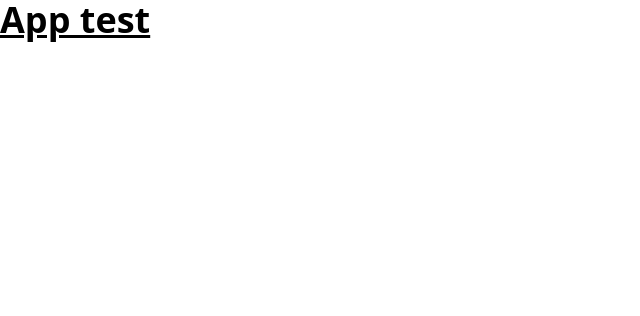
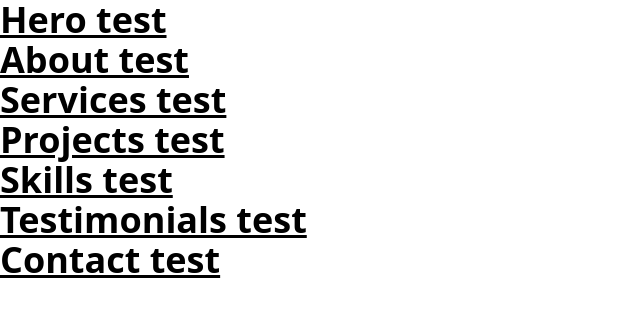
Before and after one commit to MarcioTanan/Meu-Portfolio, a React (Vite) app in the folder react-portfolio-dev/: page / in a window 1280 px wide. Shown: the top 316 px of the page, without its empty margins (0-640 px from the left). Built offline with nearby package versions, Linux system fonts and the light colour scheme.

Commit message:
update project

```diff
--- a/react-portfolio-dev/src/App.tsx
+++ b/react-portfolio-dev/src/App.tsx
@@ -1,10 +1,23 @@
 import { About } from './components/About'
+import { Hero } from './components/Hero'
+import { Contact } from './components/Contact'
+import { Projects } from './components/Projects'
+import { Services } from './components/Services'
+import { Skills } from './components/Skills'
+import { Testimonials } from './components/Testimonials'
+
 import './App.css'
 
 function App() {
   return (
     <main>
+      <Hero />
       <About/>
+      <Services/>
+      <Projects/>
+      <Skills/>
+      <Testimonials/>
+      <Contact/>
     </main>
   )
 }
--- a/react-portfolio-dev/src/components/About.tsx
+++ b/react-portfolio-dev/src/components/About.tsx
@@ -1,7 +1,7 @@
 export function About() {
   return(
     <>
-    <h2 className="text-4xl underline font-bold">App test</h2>
+    <h2 className="text-4xl underline font-bold">About test</h2>
    </>
   )
 }
--- a/react-portfolio-dev/src/components/Contact.tsx
+++ b/react-portfolio-dev/src/components/Contact.tsx
@@ -0,0 +1,7 @@
+export function Contact() {
+  return(
+    <>
+    <h2 className="text-4xl underline font-bold">Contact test</h2>
+   </>
+  )
+}
--- a/react-portfolio-dev/src/components/Hero.tsx
+++ b/react-portfolio-dev/src/components/Hero.tsx
@@ -0,0 +1,7 @@
+export function Hero() {
+  return(
+    <>
+    <h2 className="text-4xl underline font-bold">Hero test</h2>
+   </>
+  )
+}
--- a/react-portfolio-dev/src/components/Projects.tsx
+++ b/react-portfolio-dev/src/components/Projects.tsx
@@ -0,0 +1,7 @@
+export function Projects() {
+  return(
+    <>
+    <h2 className="text-4xl underline font-bold">Projects test</h2>
+   </>
+  )
+}
--- a/react-portfolio-dev/src/components/Services.tsx
+++ b/react-portfolio-dev/src/components/Services.tsx
@@ -0,0 +1,7 @@
+export function Services() {
+  return(
+    <>
+    <h2 className="text-4xl underline font-bold">Services test</h2>
+   </>
+  )
+}
--- a/react-portfolio-dev/src/components/Skills.tsx
+++ b/react-portfolio-dev/src/components/Skills.tsx
@@ -0,0 +1,7 @@
+export function Skills() {
+  return(
+    <>
+    <h2 className="text-4xl underline font-bold">Skills test</h2>
+   </>
+  )
+}
--- a/react-portfolio-dev/src/components/Testimonials.tsx
+++ b/react-portfolio-dev/src/components/Testimonials.tsx
@@ -0,0 +1,7 @@
+export function Testimonials() {
+  return(
+    <>
+    <h2 className="text-4xl underline font-bold">Testimonials test</h2>
+   </>
+  )
+}
```
